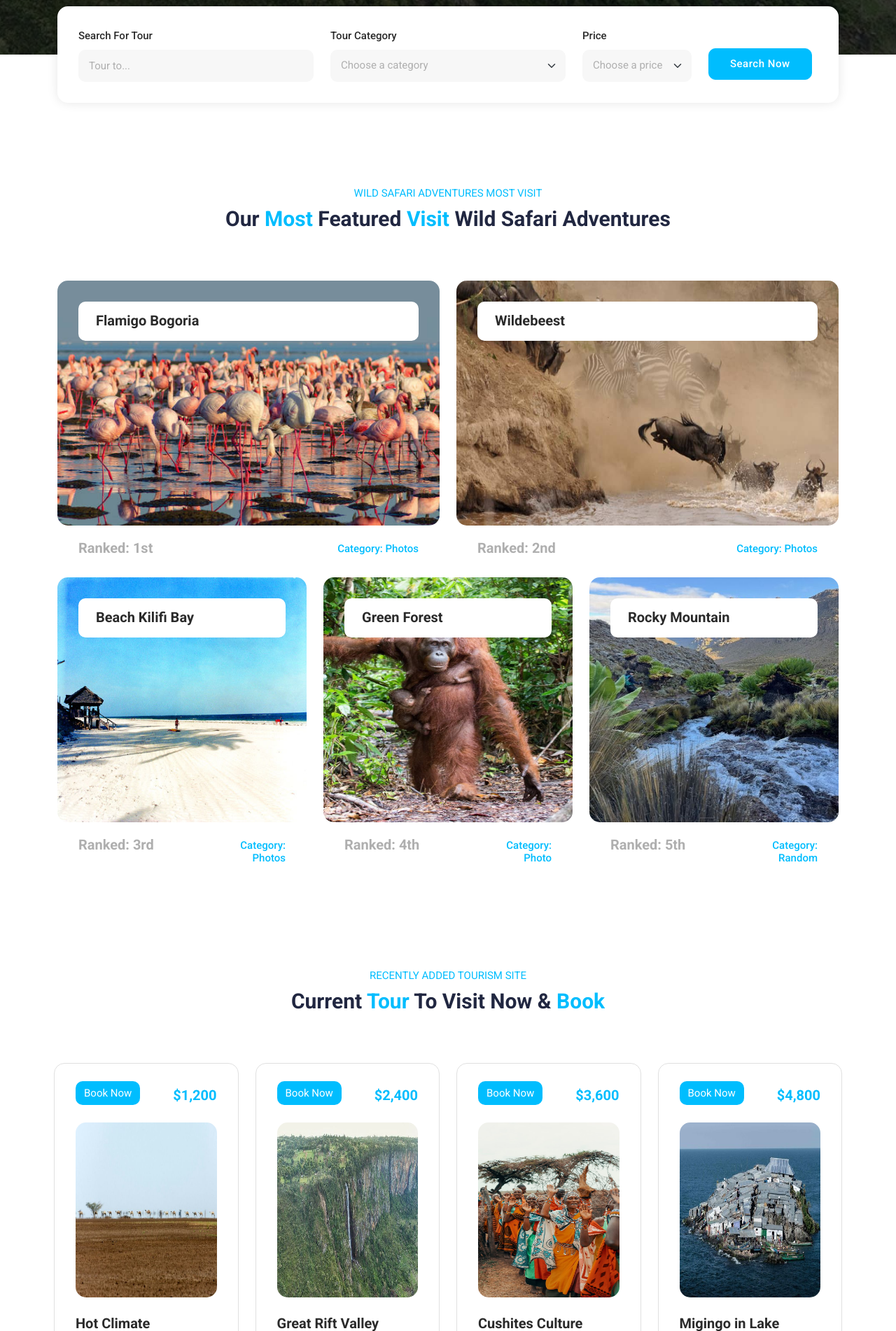
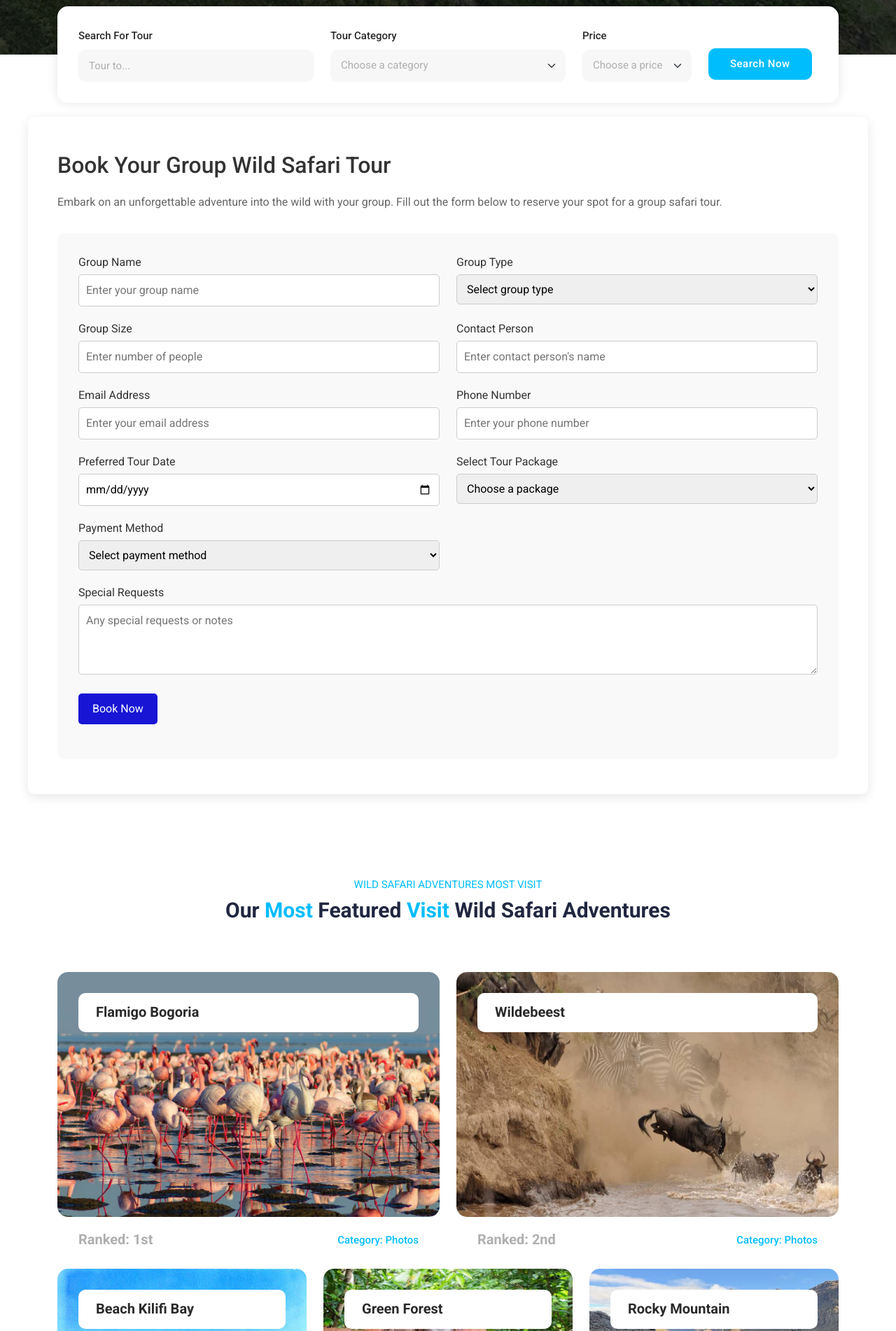
Before and after one commit to Kurgat094/django-tour, a Django app: template wildsafari/tour/templates/contests.html in a window 1280 px wide. Shown: the part 642-2544 px from the top of the page at 70% size. Run offline with Django 3.2, Linux system fonts and the light colour scheme; the template is opened without the code that fills it, so the values that code supplies are empty; some libraries are stand-ins or nearby versions; some web fonts are replaced.

Commit message:
Group Booking

```diff
--- /dev/null
+++ b/wildsafari/tour/static/js/app.js
@@ -0,0 +1,7 @@
+document.getElementById('group-size').addEventListener('input', function () {
+    if (this.value < 2) {
+      this.setCustomValidity('Group size must be at least 2.');
+    } else {
+      this.setCustomValidity('');
+    }
+  });
--- a/wildsafari/tour/templates/base.html
+++ b/wildsafari/tour/templates/base.html
@@ -180,5 +180,7 @@
 <script src="{% static 'js/tabs.js' %}"></script>
 <script src="{% static 'js/popup.js' %}"></script>
 <script src="{% static 'js/custom.js' %}"></script>
+<script src="{% static 'js/swiper-bundle.min.js' %}"></script>
+<script src="{% static 'js/app.js' %}"></script>
 </body>
 </html>
--- a/wildsafari/tour/templates/contests.html
+++ b/wildsafari/tour/templates/contests.html
@@ -64,6 +64,108 @@
     </div>
   </div>
 </div>
+
+<div class="tour-booking">
+    <div class="container">
+      <div class="row">
+        <div class="col-lg-12">
+          <div class="main-content">
+            <h4>Book Your Group Wild Safari Tour</h4>
+            <p>Embark on an unforgettable adventure into the wild with your group. Fill out the form below to reserve your spot for a group safari tour.</p>
+            <form id="tour-booking-form">
+              <div class="form-body">
+                <div class="row">
+                  <div class="col-lg-6">
+                    <div class="form-group">
+                      <label for="group-name">Group Name</label>
+                      <input type="text" id="group-name" name="group-name" placeholder="Enter your group name" required>
+                    </div>
+                  </div>
+                  <div class="col-lg-6">
+                    <div class="form-group">
+                      <label for="group-type">Group Type</label>
+                      <select id="group-type" name="group-type" required>
+                        <option value="" disabled selected>Select group type</option>
+                        <option value="family">Family</option>
+                        <option value="institute">Institute</option>
+                        <option value="company">Company</option>
+                        <option value="friends">Friends</option>
+                        <option value="adventure">Adventure with New People</option>
+                      </select>
+                    </div>
+                  </div>
+                  <div class="col-lg-6">
+                    <div class="form-group">
+                      <label for="group-size">Group Size</label>
+                      <input
+                        type="number" id="group-size" name="group-size" placeholder="Enter number of people" min="2" required>
+                    </div>
+                  </div>
+                  <div class="col-lg-6">
+                    <div class="form-group">
+                      <label for="contact-person">Contact Person</label>
+                      <input type="text" id="contact-person" name="contact-person" placeholder="Enter contact person's name" required>
+                    </div>
+                  </div>
+                  <div class="col-lg-6">
+                    <div class="form-group">
+                      <label for="email">Email Address</label>
+                      <input type="email" id="email" name="email" placeholder="Enter your email address" required>
+                    </div>
+                  </div>
+                  <div class="col-lg-6">
+                    <div class="form-group">
+                      <label for="phone">Phone Number</label>
+                      <input type="tel" id="phone" name="phone" placeholder="Enter your phone number" required>
+                    </div>
+                  </div>
+                  <div class="col-lg-6">
+                    <div class="form-group">
+                      <label for="tour-date">Preferred Tour Date</label>
+                      <input type="date" id="tour-date" name="tour-date" required>
+                    </div>
+                  </div>
+                  <div class="col-lg-6">
+                    <div class="form-group">
+                      <label for="tour-package">Select Tour Package</label>
+                      <select id="tour-package" name="tour-package" required>
+                        <option value="" disabled selected>Choose a package</option>
+                        <option value="basic">Basic Safari Tour</option>
+                        <option value="premium">Premium Safari Tour</option>
+                        <option value="luxury">Luxury Safari Tour</option>
+                      </select>
+                    </div>
+                  </div>
+                  <div class="col-lg-6">
+                    <div class="form-group">
+                      <label for="payment-method">Payment Method</label>
+                      <select id="payment-method" name="payment-method" required>
+                        <option value="" disabled selected>Select payment method</option>
+                        <option value="credit-card">Credit Card</option>
+                        <option value="mobile-money">Mobile Money</option>
+                        <option value="bank-transfer">Bank Transfer</option>
+                      </select>
+                    </div>
+                  </div>
+                  <div class="col-lg-12">
+                    <div class="form-group">
+                      <label for="special-requests">Special Requests</label>
+                      <textarea id="special-requests" name="special-requests" placeholder="Any special requests or notes"></textarea>
+                    </div>
+                  </div>
+                  <div class="col-lg-12">
+                    <div class="form-group">
+                      <button type="submit" class="main-button-book">Book Now</button>
+                    </div>
+                  </div>
+                </div>
+              </div>
+            </form>
+          </div>
+        </div>
+      </div>
+    </div>
+  </div>
 
 <section class="photos-videos">
   <div class="container">
```
